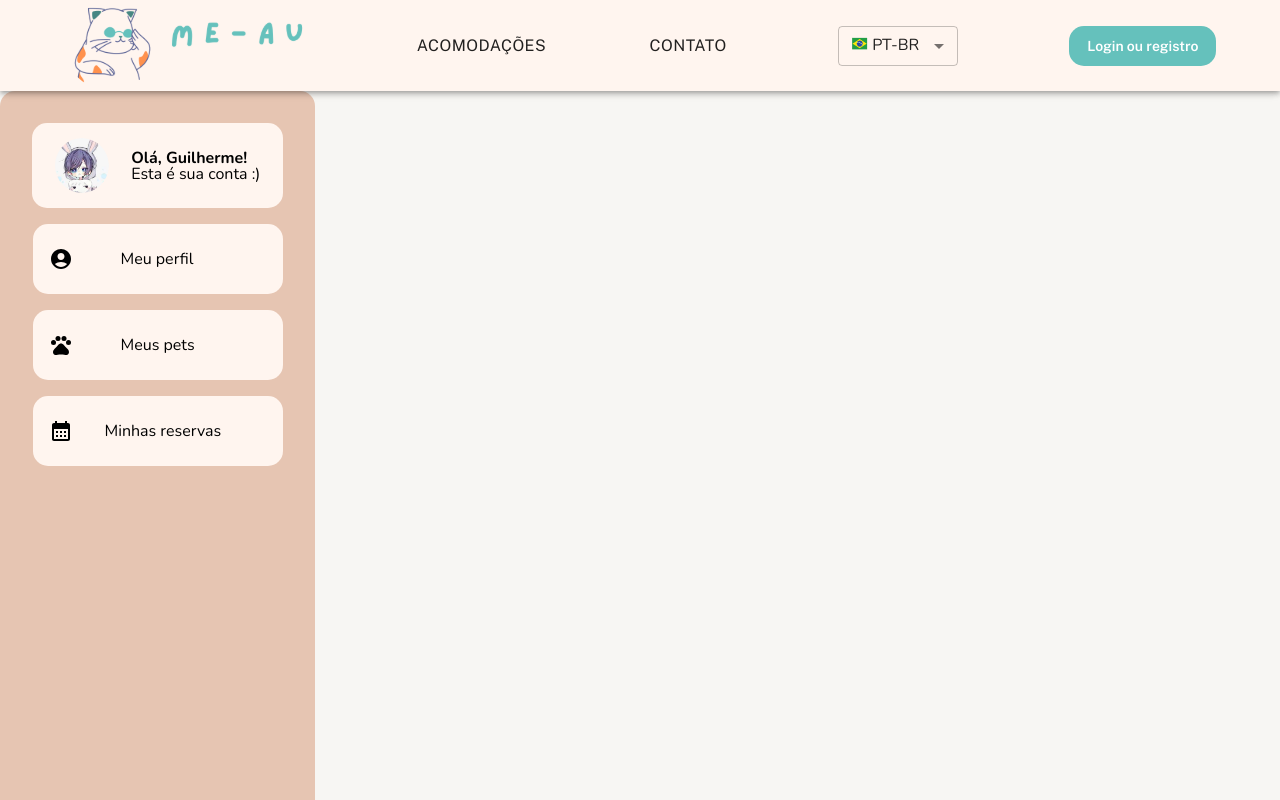
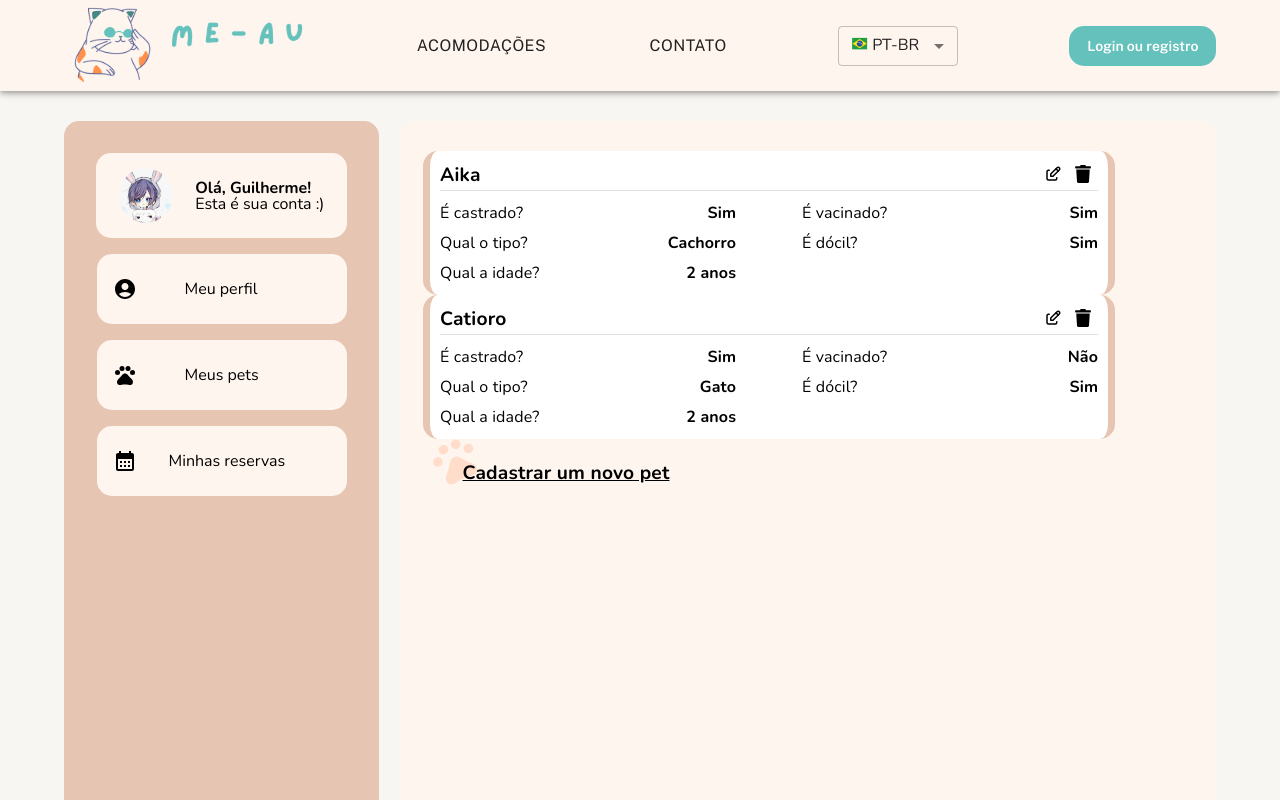
Before and after one commit to M4-PROJETO-FINAL/me-au-front-end, a React (Create React App) app: page /dashboard in a window 1280 px wide. Shown: the top 800 px of the page. Built offline with nearby package versions, Linux system fonts and the light colour scheme.

Commit message:
feat: cardsPets positioning in page

```diff
--- a/src/components/CardsPets/style.ts
+++ b/src/components/CardsPets/style.ts
@@ -7,6 +7,8 @@ export const ContainerPets = styled(Container)`
   gap: 20px;
   background-color: #fff5ef;
   font-family: "Nunito";
+  border-radius: 15px;
+  padding: 30px;
 
   .card--pets {
     display: flex;
@@ -17,7 +19,10 @@ export const ContainerPets = styled(Container)`
     border-radius: 15px;
     padding: 10px;
     max-width: 700px;
+    min-width: 280px;
+    width: 90%;
     background-color: white;
+    align-self: center;
 
     .header--card {
       display: flex;
@@ -45,7 +50,7 @@ export const ContainerPets = styled(Container)`
       gap: 6px;
 
       @media screen and (min-width: 768px) {
-        width: 33%;
+        width: 45%;
       }
     }
 
--- a/src/pages/Dashboard/index.tsx
+++ b/src/pages/Dashboard/index.tsx
@@ -1,12 +1,23 @@
+import { Container, useMediaQuery } from "@mui/material";
+
 import CardsPets from "../../components/CardsPets";
 import Menu from "../../components/Menu";
 
 const Dashboard = () => {
+  const isMobile = useMediaQuery("(max-width:600px)");
+
   return (
-    <>
+    <Container
+      sx={{
+        display: "flex",
+        flexDirection: isMobile ? "column" : "row",
+        gap: "20px",
+        marginTop: "30px",
+      }}
+    >
       <Menu />
       <CardsPets />
-    </>
+    </Container>
   );
 };
 
```
